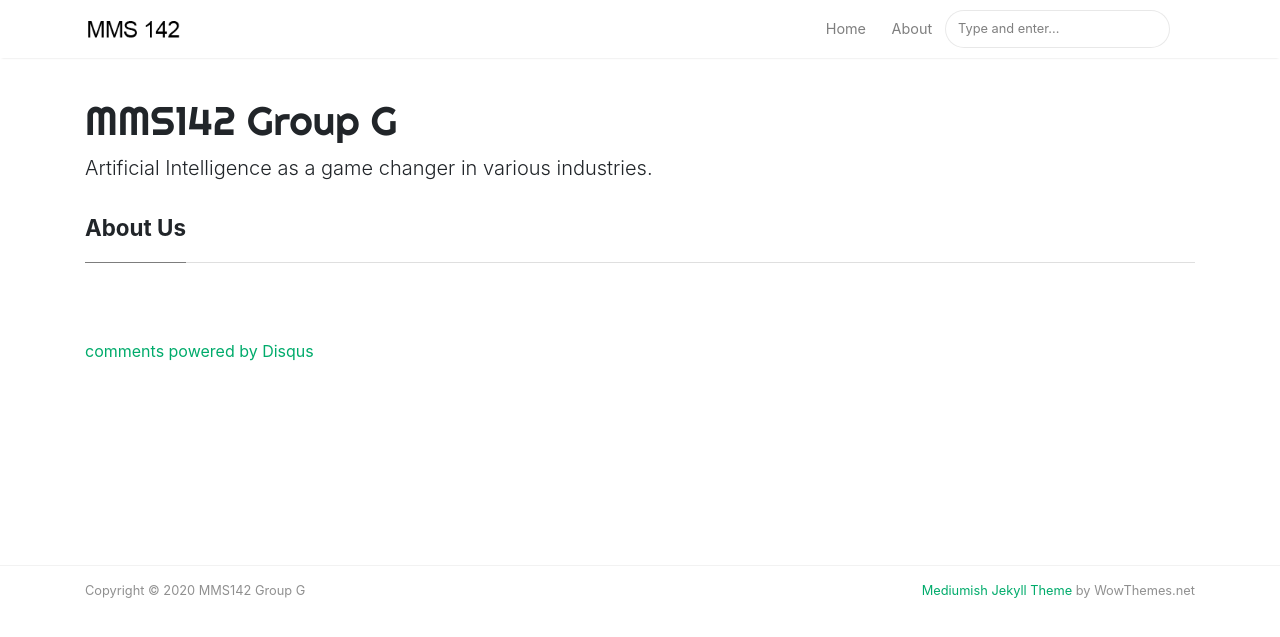
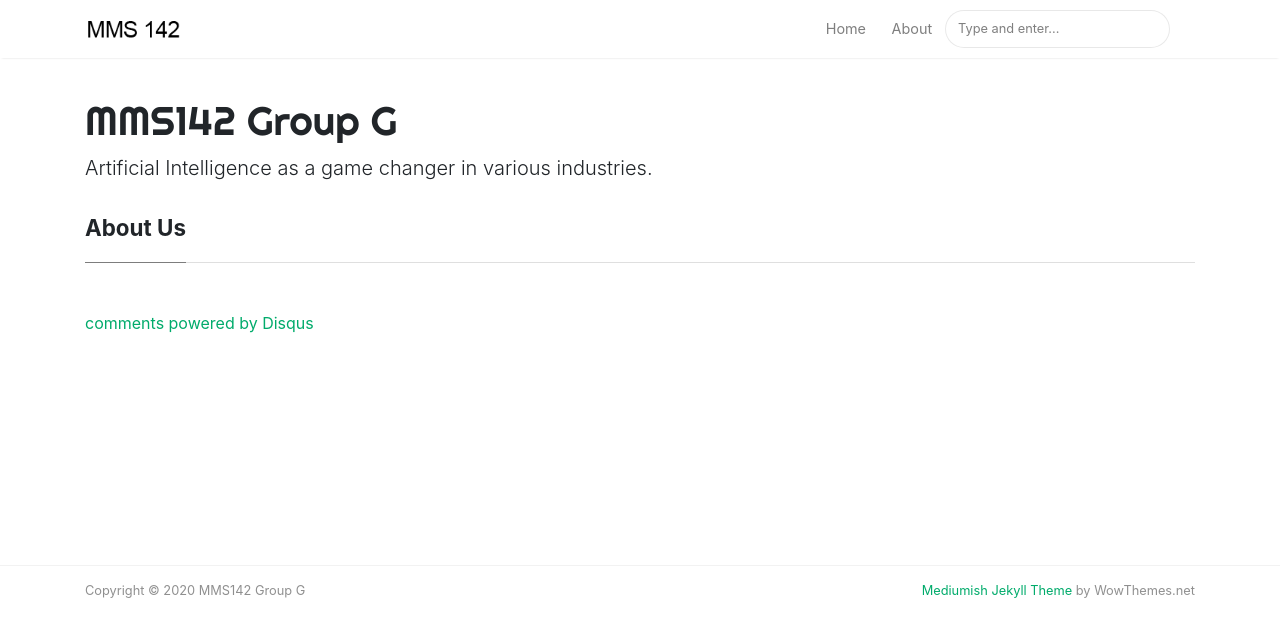
Before and after one commit to mclag/mms142-groupg-2020, a Jekyll site: the page built from _pages/groupG.md, in a window 1280 px wide. Shown: the top 637 px of the page. Built offline with Jekyll 4.4.1, drawn with Linux system fonts in a browser that asks for light colours; nearby versions of some CDN libraries; comment, search, counter and statistics services are not loaded.

Commit message:
Update groupG.md

```diff
--- a/_pages/groupG.md
+++ b/_pages/groupG.md
@@ -4,15 +4,3 @@
 permalink: /group G
 comments: true
 ---
-
-<div class="row justify-content-between">
-<div class="col-md-8 pr-5">
-
-
-
-
-
-
-
-</div>
-</div>
```
